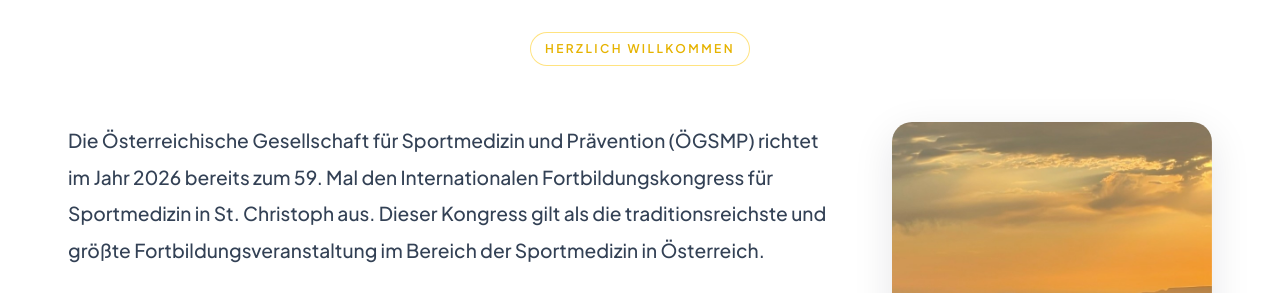
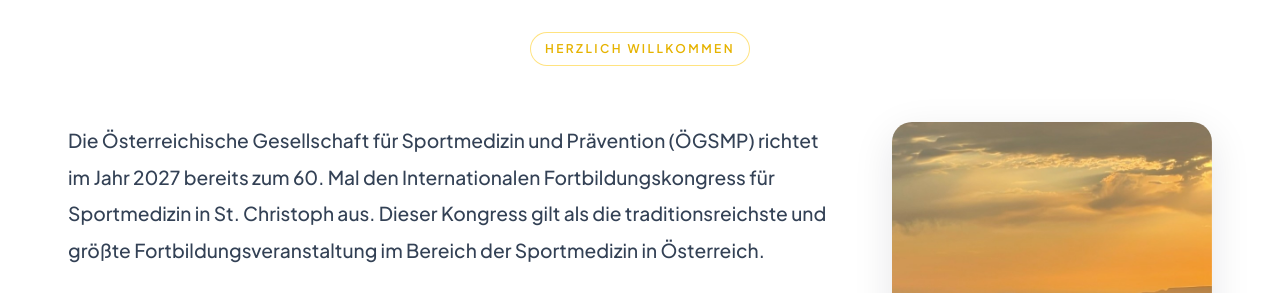
Before and after one commit to pascalsomepanion/Kongress-app, a React (Vite) app: page / in a window 1280 px wide. Shown: the part 840-1133 px from the top of the page. Built offline with nearby package versions, Linux system fonts and the light colour scheme.

Commit message:
Update year for International Sports Medicine Congress

```diff
--- a/src/components/Start.tsx
+++ b/src/components/Start.tsx
@@ -75,7 +75,7 @@ export function Start() {
             viewport={{ once: true }}
             transition={{ duration: 0.5, delay: 0.1 }}
           >
-            Die Österreichische Gesellschaft für Sportmedizin und Prävention (ÖGSMP) richtet im Jahr 2026 bereits zum 59. Mal den Internationalen Fortbildungskongress für Sportmedizin in St. Christoph aus. Dieser Kongress gilt als die traditionsreichste und größte Fortbildungsveranstaltung im Bereich der Sportmedizin in Österreich.
+            Die Österreichische Gesellschaft für Sportmedizin und Prävention (ÖGSMP) richtet im Jahr 2027 bereits zum 60. Mal den Internationalen Fortbildungskongress für Sportmedizin in St. Christoph aus. Dieser Kongress gilt als die traditionsreichste und größte Fortbildungsveranstaltung im Bereich der Sportmedizin in Österreich.
           </motion.p>
           <motion.h3
             className="subsection-title subsection-title--small welcome__schwerpunkte"
```
